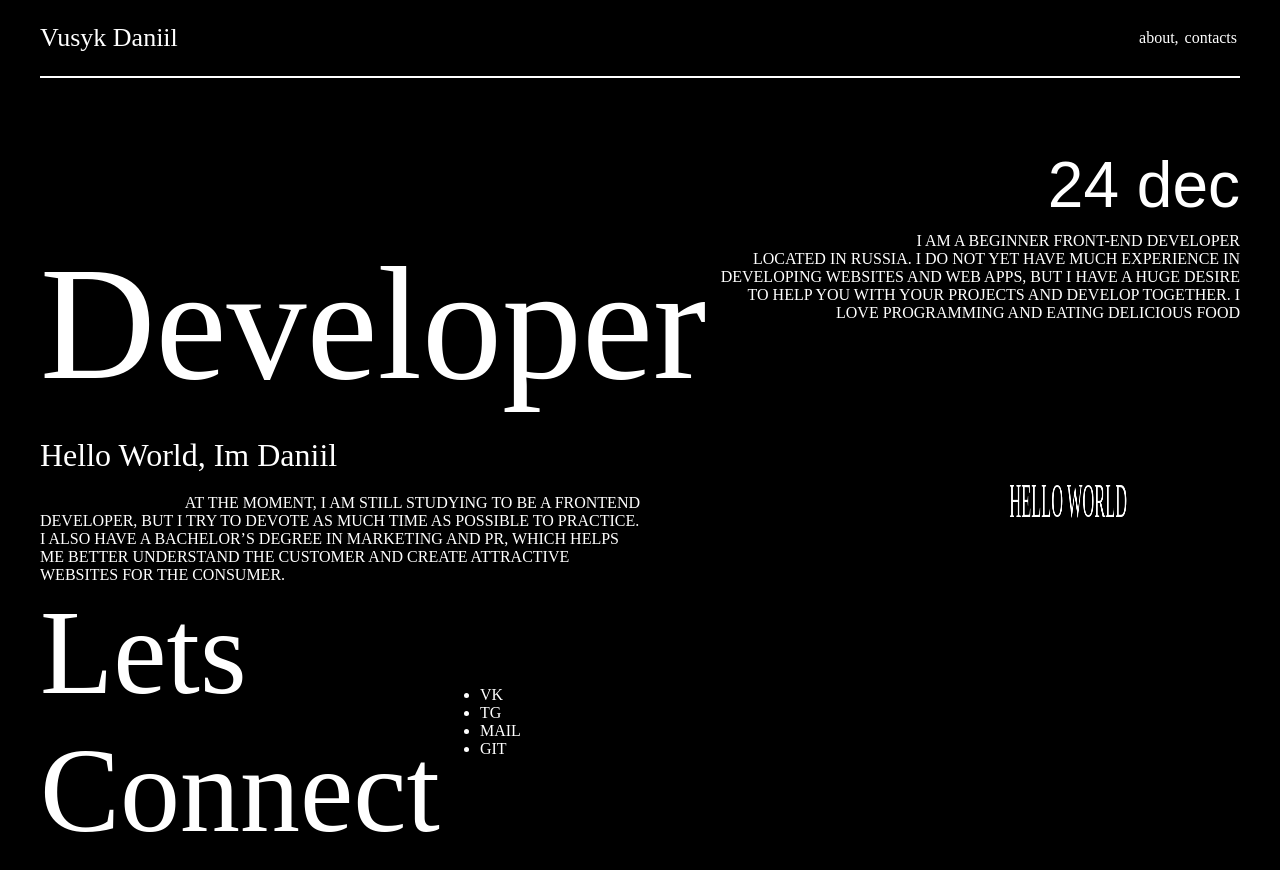
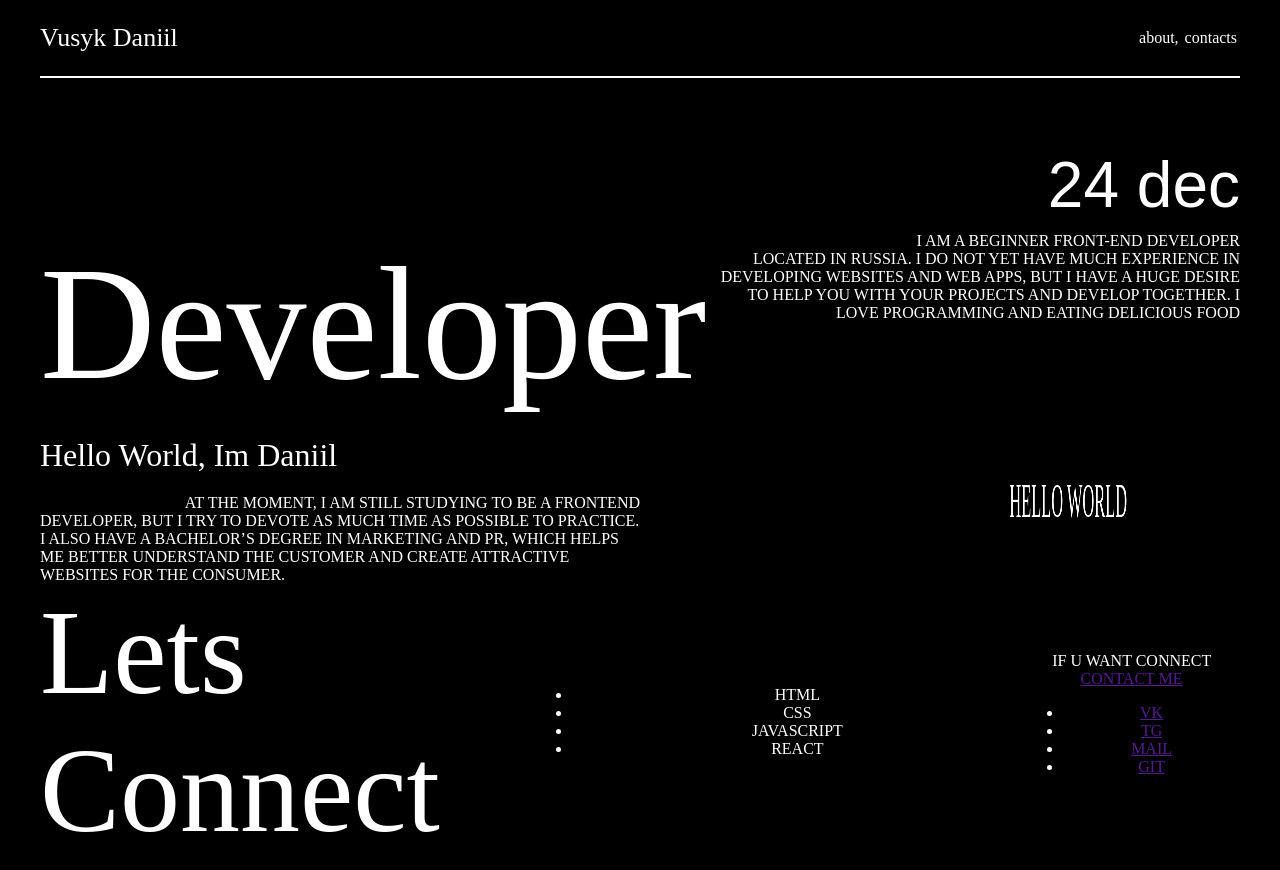
Before and after one commit to Chertopologov/visitCard, a plain HTML site: page pages/index.html in a window 1280 px wide. Drawn offline with Linux system fonts and the light colour scheme.

Commit message:
page footer

```diff
--- a/pages/index.html
+++ b/pages/index.html
@@ -62,24 +62,25 @@
                         <span>Lets</span>
                         <span>Connect</span>
                     </div>
-                    <div class="skills">
-                        <a href=""></a>
-                        <a href=""></a>
-                        <a href=""></a>
-                        <a href=""></a>
-                        <a href=""></a>
-                        <a href=""></a>
+                    <div class="skill">
+                        <ul>
+                            <li>HTML</li>
+                            <li>CSS</li>
+                            <li>JAVASCRIPT</li>
+                            <li>REACT</li>
+                        </ul>
                     </div>
                     <div class="content">
                         <div class="top">
-                            <span></span>
+                            <span>IF U WANT CONNECT</span>
+                            <a href="">CONTACT ME</a>
                         </div>
                         <div class="bottom">
                             <ul class="contacts">
-                                <li>VK</li>
-                                <li>TG</li>
-                                <li>MAIL</li>
-                                <li>GIT</li>
+                                <li><a href="">VK</a></li>
+                                <li><a href="">TG</a></li>
+                                <li><a href="">MAIL</a></li>
+                                <li><a href="">GIT</a></li>
                             </ul>
                         </div>
                     </div>
--- a/pages/style.css
+++ b/pages/style.css
@@ -171,36 +171,45 @@ main {
                 white-space: nowrap;
                 display: inline-block;
             }
-            /* @keyframes rotateText {
-                0% {
-                    transform: rotateY(0deg);
-                }
-                100% {
-                    transform: rotateY(360deg);
-                }
-            } */
+
+
+
+
+
+
 
 /* PAGE FOOTER */
 
 .page-footer {
     display: flex;
     width: 100%;
+    flex-direction: row
 }
     .main-wrapper-footer {
         display: flex;
+        width: 100%;
+        flex-direction: row;
         align-items: center;
         justify-content: space-between;
+        text-align: center;
     }
         .main-wrapper-footer .text {
             display: flex;
+            align-items: start;
+            width: 50%;
             flex-direction: column;
             font-size: 120px;
         }
-        .main-wrapper-footer .skills {
+        .main-wrapper-footer .skill {
+            width: 50%;
+        }
+        .main-wrapper-footer .skill a {
             flex-direction: row;
+            text-decoration: none;
         }
-        .main-wrapper-footer .skills a {
-            text-decoration: none;
+        .main-wrapper-footer .content {
+            flex-direction: row;
+
         }
 
 
```
